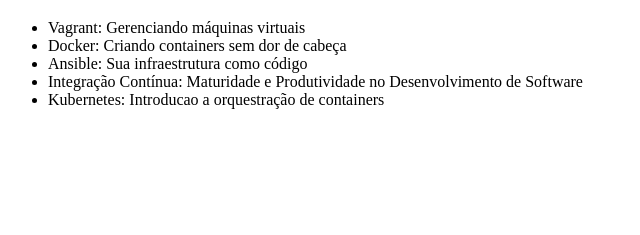
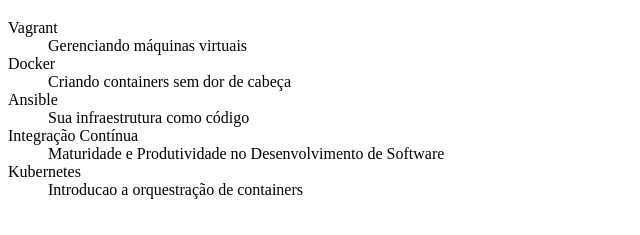
Before and after one commit to melissajblins02/AluraGit01, a plain HTML site: page index.html in a window 1280 px wide. Shown: the part 61-296 px from the top of the page, without its empty margins (0-640 px from the left). Drawn offline with Linux system fonts and the light colour scheme.

Commit message:
Trocando ul por dl e separando os títulos

```diff
--- a/index.html
+++ b/index.html
@@ -7,12 +7,21 @@
 <body>
     <h1>Cursos de DevOps</h1>
 
-    <ul>
-        <li>Vagrant: Gerenciando máquinas virtuais</li>
-        <li>Docker: Criando containers sem dor de cabeça</li>
-        <li>Ansible: Sua infraestrutura como código</li>
-        <li>Integração Contínua: Maturidade e Produtividade no Desenvolvimento de Software</li>
-        <li>Kubernetes: Introducao a orquestração de containers</li>
-    </ul>
+    <dl>
+        <dt>Vagrant</dt>
+        <dd>Gerenciando máquinas virtuais</dd>
+
+        <dt>Docker</dt>
+        <dd>Criando containers sem dor de cabeça</dd>
+
+        <dt>Ansible</dt>
+        <dd>Sua infraestrutura como código</dd>
+
+        <dt>Integração Contínua</dt>
+        <dd>Maturidade e Produtividade no Desenvolvimento de Software</dd>
+
+        <dt>Kubernetes</dt>
+        <dd>Introducao a orquestração de containers</dd>
+    </dl>
 </body>
 </html>
```
